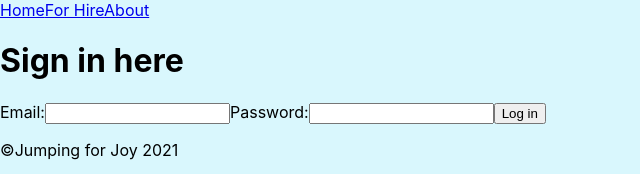
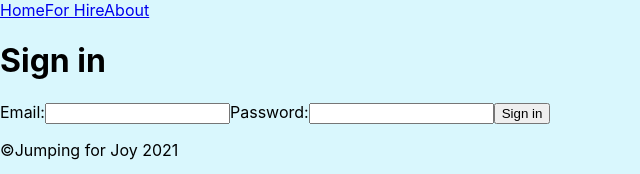
Before and after one commit to Jumping-For-Joy/frontEndRepo, a React (Create React App) app in the folder jumpingforjoy/: page /signin in a window 1280 px wide. Shown: the top 174 px of the page, without its empty margins (0-640 px from the left). Built offline with nearby package versions, Linux system fonts and the light colour scheme.

Commit message:
added state and event handlers to sign in component to handle log ins

```diff
--- a/jumpingforjoy/src/components/SignIn.js
+++ b/jumpingforjoy/src/components/SignIn.js
@@ -1,18 +1,40 @@
-import React from 'react';
+import React, {useState} from 'react';
 
 const SignIn = () => {
+    const [ userDetails, setUserDetails ] = useState({
+        email: "",
+        password: ""
+    })
+
+    function formHandler(event) {
+        setUserDetails({ ...userDetails, [event.target.name]: event.target.value})
+        console.log(userDetails)
+    }
+
+    function formSubmit(event) {
+        event.preventDefault()
+        // make our call to the database here
+    }
 
     return(
         <div>
-            <h1>Sign in here</h1>
-            <form>
+            <h1>Sign in</h1>
+            <form onSubmit={formSubmit}>
                 <label>Email:
-                    <input type="email" name="email" />
+                    <input
+                        type="email"
+                        name="email"
+                        value={userDetails.email}
+                        onChange={formHandler} />
                 </label>
                 <label>Password:
-                    <input type="password" name="password" />
+                    <input
+                        type="password"
+                        name="password"
+                        value={userDetails.password}
+                        onChange={formHandler} />
                 </label>
-                <input type="submit" value="Log in"/>
+                <button type="submit">Sign in</button>
             </form>
         </div>
     )
```
